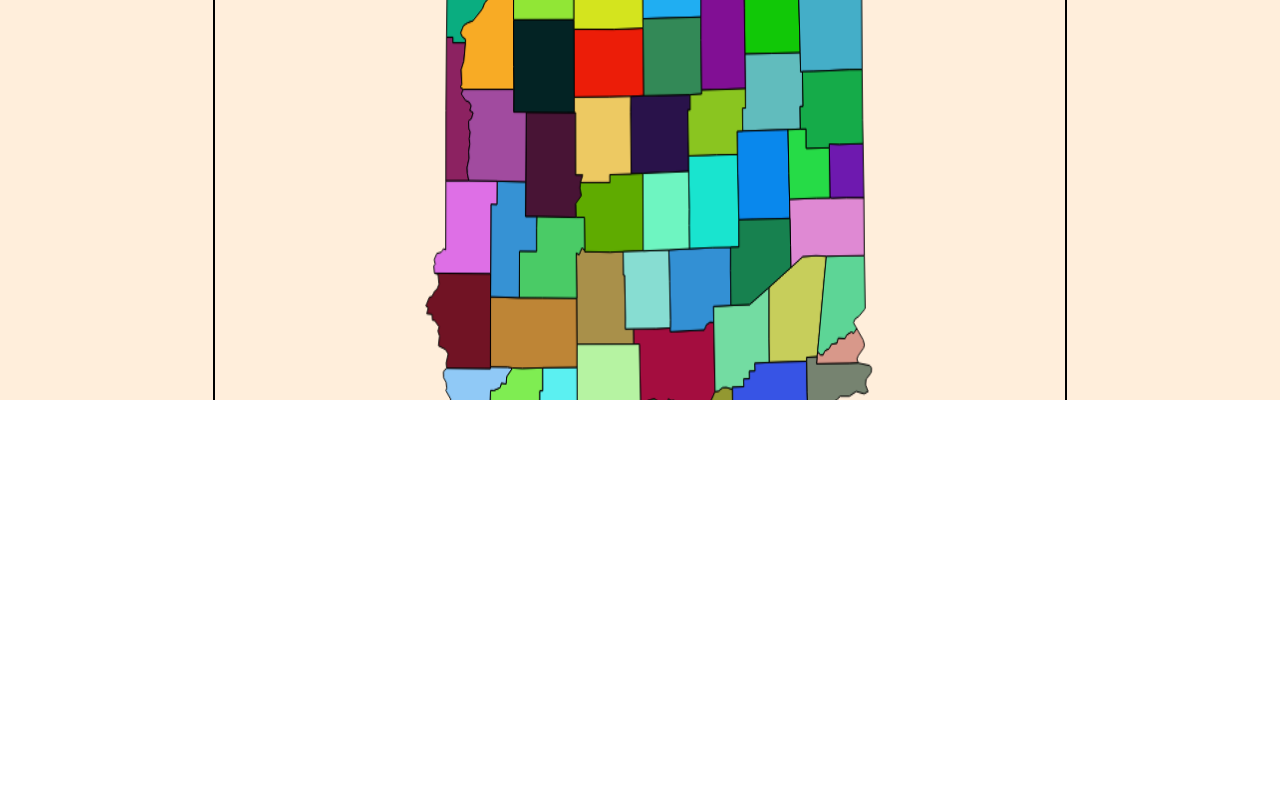
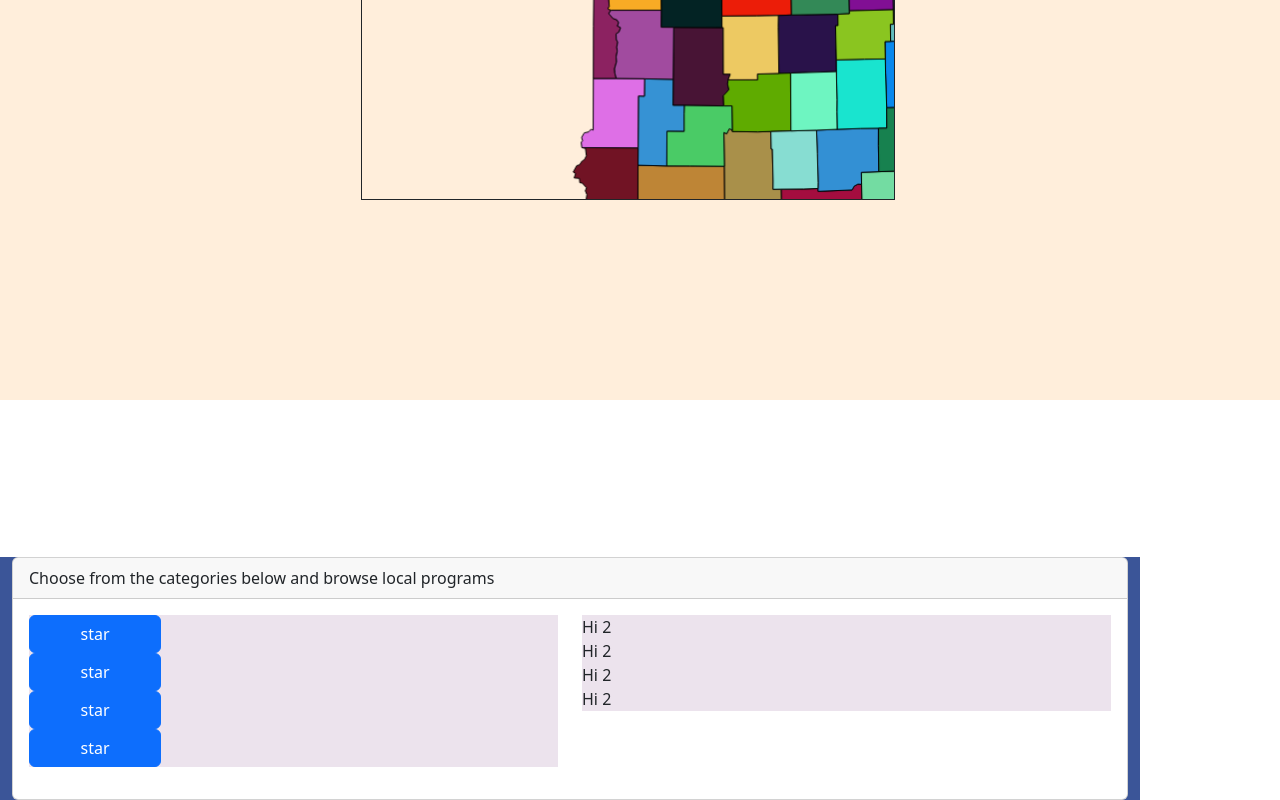
Before and after one commit to apet2929/CSSE280-FinalProject, a React (Create React App) app in the folder frontend/csse280-final-project/: page / in a window 1280 px wide. Shown: the part 400-1200 px from the top of the page. Before the commit the page ends 800 px from the top, so only its background shows below. Built offline with nearby package versions, Linux system fonts and the light colour scheme.

Commit message:
Popup stays up on animation end

```diff
--- a/frontend/csse280-final-project/src/App.css
+++ b/frontend/csse280-final-project/src/App.css
@@ -1,5 +1,14 @@
 #root {
-  overflow-y: hidden;
+    /* clip: rect(auto, auto, auto, auto); */
+    width: 100vw;
+    height: 100vh;
+    overflow: hidden;
+    background-color: #FFEEDB;
+    padding: 0;
+}
+
+* {
+  overflow: hidden;
 }
 
 #header {
@@ -42,6 +51,7 @@
 canvas {
   display: block;
   margin: auto;
+  margin-top: 45px;
 }
 
 .category {
@@ -50,3 +60,31 @@ canvas {
   border: 10px solid rgb(205, 209, 215);
   padding: 30px;
 }
+
+#serviceCategoryPopup {
+    position: absolute;
+    bottom: -50%;
+    /* width: 5%; */
+    background-color: #3b5598;
+    display: block;
+
+}
+
+@keyframes bar
+{
+  0% {
+    bottom: -50%;
+  }
+  100% {
+    bottom: 0%;
+  }
+}
+
+.popup {
+  -webkit-animation: bar 2s linear;
+  animation: bar 2s linear;
+}
+
+.popped {
+  bottom: 0% !important;
+}
--- a/frontend/csse280-final-project/src/App.tsx
+++ b/frontend/csse280-final-project/src/App.tsx
@@ -27,35 +27,52 @@ const ExampleToast = ({ children } : {children : any}) => {
 
 const App = () => {
   let root = document.getElementById('root')
-  if(root) {
-    root.style.height = "100vh";
-    root.style.background = "#FFEEDB"
-    root.style.padding = "0";
-  }
-  let width = root?.clientWidth || 500;
-  let height = root?.clientHeight || 600;
+
+  let width = window.screen.width;
+  let height = window.screen.height;
   let mapWidth = (width/1.5);
-  let mapHeight = height * 0.9;
+  let mapHeight = height - 45;
 
   let renderState = () => {
     return Pages[state];
   }
 
   let Pages = [
-    <MapView width={mapWidth} height={mapHeight} onClick={pageTwo} />,
+    <MapView width={mapWidth} height={mapHeight} onCountyClick={pageTwo} onCategoryClick={pageThree} />,
     <ServiceList />,
   ]
 
+  let popup = document.getElementById("serviceCategoryPopup")
+  let handler = function() {
+    console.log("Removing event listener and popup class");
+    popup?.classList.remove("popup")
+    popup?.classList.add("popped")
+  };
+
+
+  function pageOne() {
+    setState(0)
+  }
+
   function pageTwo(county_key: string) {
+    console.log("Page two");
     console.log(county_key);
-    setState(1)
+    setCounty(county_key);
+    popup?.classList.add("popup")
+    popup?.addEventListener("animationend", handler, false)
+  }
+
+  function pageThree(category_key: string) {
+      // do api call
+      setState(1)
   }
 
   let [state, setState] = useState(0)
+  let [county, setCounty] = useState("")
 
   return (
   <div className="h-100 w-100">
-    <PageHeader onLogoClick={() => setState(0)}/>
+    <PageHeader onLogoClick={() => pageOne()}/>
     <div className="row w-100 justify-content-center">
         { renderState() }
     </div>
--- a/frontend/csse280-final-project/src/Canvas.tsx
+++ b/frontend/csse280-final-project/src/Canvas.tsx
@@ -48,6 +48,7 @@ export default function Canvas(props: CanvasProps) {
   const isResetRef = useRef<boolean>(false);
   const lastMousePosRef = useRef<Point>(ORIGIN);
   const lastOffsetRef = useRef<Point>(ORIGIN);
+
   // update last offset
   useEffect(() => {
     lastOffsetRef.current = offset;
@@ -255,10 +256,9 @@ export default function Canvas(props: CanvasProps) {
         onMouseDown={startPan}
         onClick={onClick}
         ref={canvasRef}
+        className="border border-dark"
         width={props.canvasWidth * ratio}
-        className="h-100"
         style={{
-          border: "2px solid #000",
           width: `${props.canvasWidth}px`,
           height: `${props.canvasHeight}px`
         }}
--- a/frontend/csse280-final-project/src/MapView.tsx
+++ b/frontend/csse280-final-project/src/MapView.tsx
@@ -138,12 +138,15 @@ let county_svgs = [
 interface MapViewProps {
   width: number,
   height: number,
-  onClick: Function
+  onCountyClick: Function,
+  onCategoryClick: Function
 };
 
 export const MapView = (props: MapViewProps) => {
-  return <div style={{width: props.width}}>
-    <Canvas canvasWidth={props.width} canvasHeight={props.height} counties={counties} onClick={props.onClick}/>
-    <ServiceCategoryPopup />
+  console.log(props);
+
+  return <div style={{width: "100%"}}>
+    <Canvas canvasWidth={props.width} canvasHeight={props.height} counties={counties} onClick={props.onCountyClick}/>
+    <ServiceCategoryPopup onClick={props.onCategoryClick}/>
   </div>
 }
--- a/frontend/csse280-final-project/src/ServiceCategoryPopup.tsx
+++ b/frontend/csse280-final-project/src/ServiceCategoryPopup.tsx
@@ -2,16 +2,21 @@ import {FaStar} from "react-icons/fa"
 
 type CategoryProps = {
     name: string;
+    onClick: Function;
 }
 
 let Category = (props: CategoryProps) => {
     return <li>
-        <button type="button" className="btn btn-primary w-25">{ props.name }</button>
+        <button type="button" className="btn btn-primary w-25" onClick={(e) => props.onClick()}>{ props.name }</button>
     </li>
 }
 
-let ServiceCategoryPopup = () => {
-    return <div className="container">
+type PopupProps = {
+    onClick: Function;
+}
+
+let ServiceCategoryPopup = (props: PopupProps) => {
+    return <div id="serviceCategoryPopup" className="container">
         <div className="card">
             <div className="card-header">
             Choose from the categories below and browse local programs
@@ -20,10 +25,10 @@ let ServiceCategoryPopup = () => {
                 <div className="row">
                     <div className="col-6">
                         <ul className="list-unstyled">
-                            <Category name="star" />
-                            <Category name="star" />
-                            <Category name="star" />
-                            <Category name="star" />
+                            <Category name="star" onClick={() => props.onClick("star")}/>
+                            <Category name="star" onClick={() => props.onClick("star1")}/>
+                            <Category name="star" onClick={() => props.onClick("star2")}/>
+                            <Category name="star" onClick={() => props.onClick("star3")}/>
                         </ul>
                     </div>
                     <div className="col-6">
```
